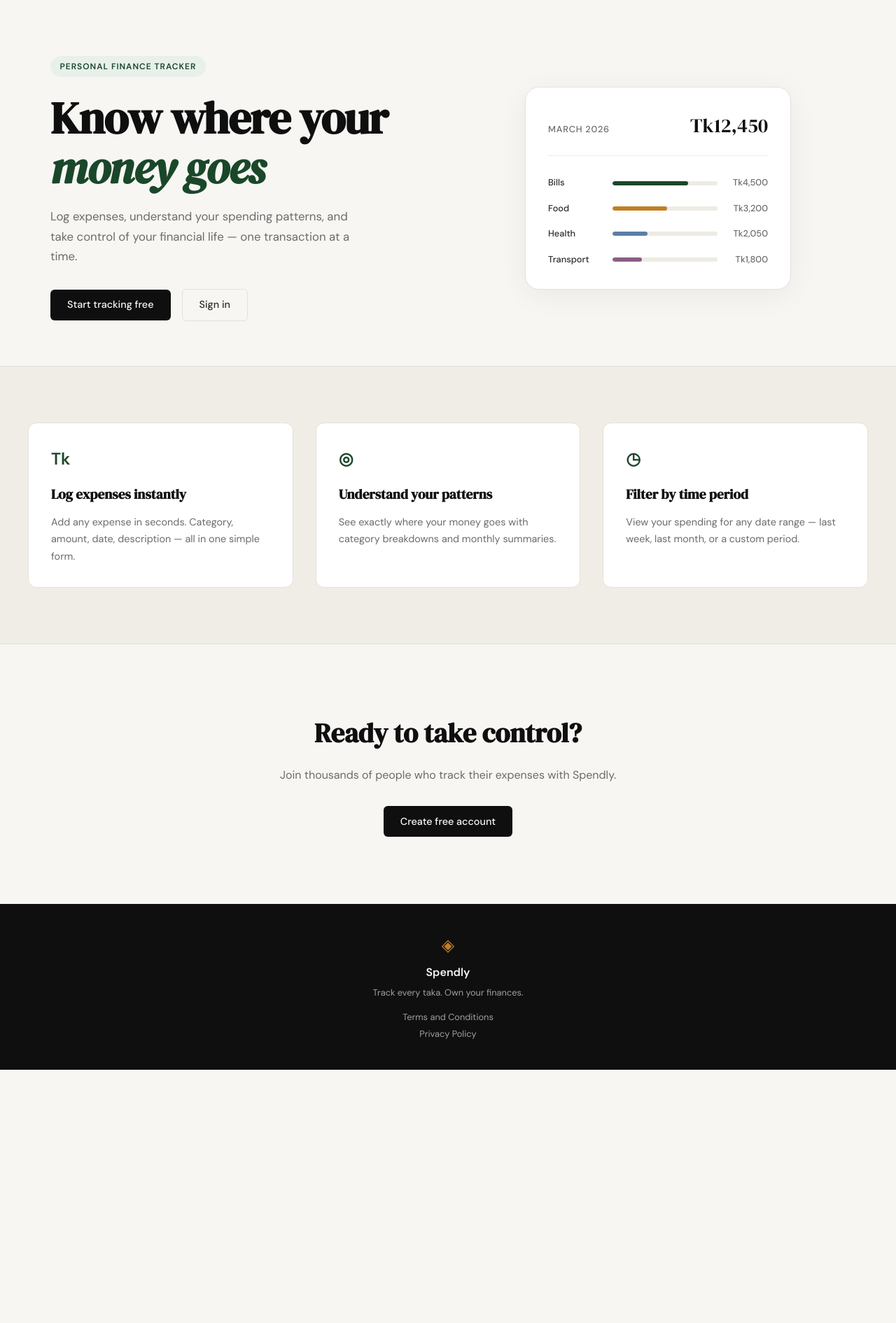
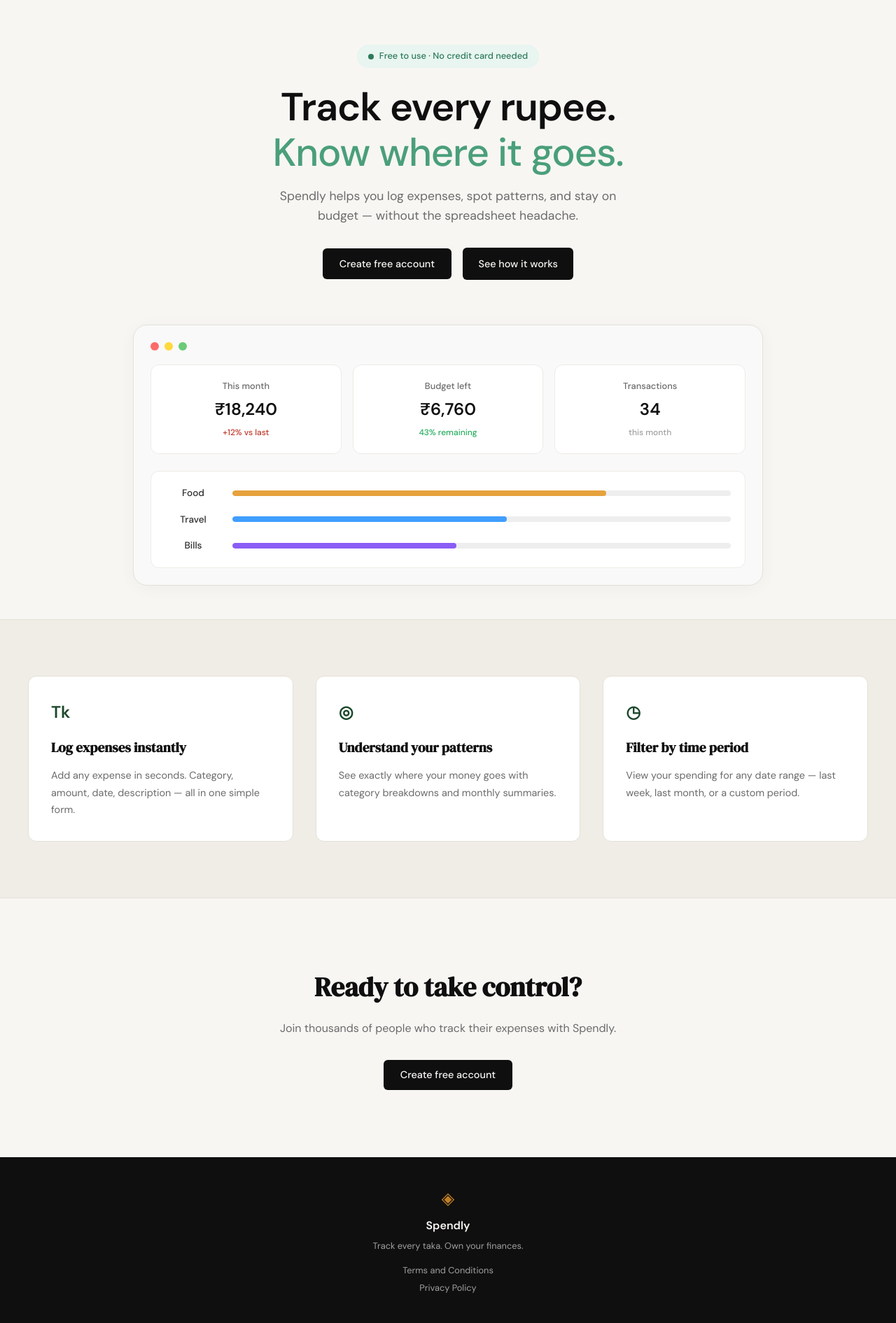
Before and after one commit to ShadmanEfti/spendly, a Flask app: page / in a window 1280 px wide. Shown: the part 61-1952 px from the top of the page at 70% size. Before the commit the page ends 1590 px from the top, so only its background shows below. Run offline with Flask 3, Linux system fonts and the light colour scheme.

Commit message:
landing: redesign hero section to match mockup

```diff
--- a/static/css/style.css
+++ b/static/css/style.css
@@ -124,137 +124,203 @@ a { color: inherit; text-decoration: none; }
 /* ------------------------------------------------------------------ */
 
 .hero {
-    padding: 5rem 2rem 4rem;
+    padding: 4rem 2rem 3rem;
     display: grid;
-    grid-template-columns: 1fr 1fr;
-    gap: 4rem;
+    grid-template-columns: 1fr;
+    gap: 3rem;
     align-items: center;
     max-width: var(--max-width);
+    margin: 0 auto;
+    text-align: center;
+}
+
+.hero-content {
+    max-width: 700px;
     margin: 0 auto;
 }
 
 .hero-badge {
-    display: inline-block;
-    background: var(--accent-light);
-    color: var(--accent);
-    font-size: 0.75rem;
-    font-weight: 600;
-    letter-spacing: 0.08em;
-    text-transform: uppercase;
-    padding: 0.35rem 0.85rem;
+    display: inline-flex;
+    align-items: center;
+    gap: 0.5rem;
+    background: #e8f5f0;
+    color: #2d7a5a;
+    font-size: 0.8rem;
+    font-weight: 500;
+    padding: 0.4rem 1rem;
     border-radius: 999px;
     margin-bottom: 1.5rem;
 }
 
-.hero-title {
-    font-family: var(--font-display);
-    font-size: clamp(2.5rem, 5vw, 4rem);
-    line-height: 1.1;
-    letter-spacing: -0.02em;
-    color: var(--ink);
-    margin-bottom: 1.25rem;
+.badge-dot {
+    width: 8px;
+    height: 8px;
+    background: #2d7a5a;
+    border-radius: 50%;
 }
 
-.hero-title em {
-    font-style: italic;
-    color: var(--accent);
+.hero-title {
+    font-family: var(--font-body);
+    font-size: clamp(2.5rem, 5vw, 3.5rem);
+    line-height: 1.15;
+    font-weight: 600;
+    color: var(--ink);
+    margin-bottom: 1rem;
+    letter-spacing: -0.02em;
+}
+
+.hero-title-accent {
+    color: #4a9f7a;
+    font-weight: 500;
 }
 
 .hero-subtitle {
-    font-size: 1.05rem;
+    font-size: 1.1rem;
     color: var(--ink-muted);
-    line-height: 1.7;
-    max-width: 460px;
-    margin-bottom: 2rem;
+    line-height: 1.6;
+    max-width: 540px;
+    margin: 0 auto 2rem;
 }
 
 .hero-actions {
     display: flex;
     gap: 1rem;
     align-items: center;
+    justify-content: center;
+}
+
+.btn-secondary {
+    display: inline-block;
+    background: var(--ink);
+    color: var(--paper);
+    padding: 0.7rem 1.4rem;
+    border-radius: var(--radius-sm);
+    font-family: var(--font-body);
+    font-size: 0.9rem;
+    font-weight: 500;
+    cursor: pointer;
+    border: none;
+    transition: background 0.2s;
+    text-decoration: none;
+}
+
+.btn-secondary:hover {
+    background: #333;
 }
 
 /* ------------------------------------------------------------------ */
-/* Mock card (hero visual)                                             */
+/* Dashboard mockup (hero visual)                                      */
 /* ------------------------------------------------------------------ */
 
 .hero-visual {
     display: flex;
     justify-content: center;
+    margin-top: 1rem;
 }
 
-.mock-card {
-    background: var(--paper-card);
+.dashboard-mockup {
+    background: #f9f9f9;
     border: 1px solid var(--border);
     border-radius: var(--radius-lg);
-    padding: 2rem;
+    padding: 1.5rem;
     width: 100%;
-    max-width: 380px;
-    box-shadow: 0 8px 40px rgba(0,0,0,0.06);
+    max-width: 900px;
+    box-shadow: 0 4px 24px rgba(0,0,0,0.04);
 }
 
-.mock-card-header {
+.dashboard-header {
     display: flex;
-    justify-content: space-between;
-    align-items: baseline;
-    margin-bottom: 1.75rem;
-    padding-bottom: 1.25rem;
-    border-bottom: 1px solid var(--border-soft);
+    gap: 0.5rem;
+    margin-bottom: 1.25rem;
 }
 
-.mock-label {
-    font-size: 0.8rem;
-    font-weight: 500;
-    color: var(--ink-muted);
-    text-transform: uppercase;
-    letter-spacing: 0.06em;
+.dashboard-dot {
+    width: 12px;
+    height: 12px;
+    border-radius: 50%;
 }
 
-.mock-total {
-    font-family: var(--font-display);
-    font-size: 1.75rem;
+.dashboard-dot.red { background: #ff6b6b; }
+.dashboard-dot.yellow { background: #ffd93d; }
+.dashboard-dot.green { background: #6bcb77; }
+
+.dashboard-stats {
+    display: grid;
+    grid-template-columns: repeat(3, 1fr);
+    gap: 1rem;
+    margin-bottom: 1.5rem;
+}
+
+.stat-card {
+    background: var(--paper-card);
+    border: 1px solid var(--border-soft);
+    border-radius: var(--radius-md);
+    padding: 1.25rem;
+    display: flex;
+    flex-direction: column;
+    gap: 0.25rem;
+}
+
+.stat-label {
+    font-size: 0.8rem;
+    color: var(--ink-muted);
+    font-weight: 500;
+}
+
+.stat-value {
+    font-size: 1.5rem;
+    font-weight: 600;
     color: var(--ink);
 }
 
-.mock-bars { display: flex; flex-direction: column; gap: 1rem; }
-
-.mock-bar-row {
-    display: grid;
-    grid-template-columns: 80px 1fr 60px;
-    align-items: center;
-    gap: 0.75rem;
+.stat-change {
+    font-size: 0.75rem;
+    font-weight: 500;
 }
 
-.mock-cat {
-    font-size: 0.8rem;
-    font-weight: 500;
-    color: var(--ink-soft);
+.stat-change.positive { color: #c0392b; }
+.stat-change.success { color: #27ae60; }
+.stat-change.muted { color: var(--ink-faint); }
+
+.dashboard-chart {
+    background: var(--paper-card);
+    border: 1px solid var(--border-soft);
+    border-radius: var(--radius-md);
+    padding: 1.25rem;
+    display: flex;
+    flex-direction: column;
+    gap: 1rem;
 }
 
-.mock-bar-track {
-    height: 6px;
-    background: var(--border-soft);
+.chart-row {
+    display: grid;
+    grid-template-columns: 80px 1fr;
+    align-items: center;
+    gap: 1rem;
+}
+
+.chart-label {
+    font-size: 0.85rem;
+    color: var(--ink-soft);
+    font-weight: 500;
+}
+
+.chart-bar-track {
+    height: 8px;
+    background: #eee;
     border-radius: 999px;
     overflow: hidden;
 }
 
-.mock-bar {
+.chart-bar {
     height: 100%;
-    background: var(--accent);
     border-radius: 999px;
     transition: width 0.6s ease;
 }
 
-.mock-bar-2 { background: var(--accent-2); }
-.mock-bar-3 { background: #5b7fa6; }
-.mock-bar-4 { background: #8b5e83; }
-
-.mock-amt {
-    font-size: 0.8rem;
-    font-weight: 500;
-    color: var(--ink-muted);
-    text-align: right;
-}
+.chart-bar-food { background: #e6a23c; }
+.chart-bar-travel { background: #409eff; }
+.chart-bar-bills { background: #8b5cf6; }
 
 /* ------------------------------------------------------------------ */
 /* Buttons                                                             */
--- a/templates/landing.html
+++ b/templates/landing.html
@@ -5,56 +5,66 @@
 {% block content %}
 
 <section class="hero">
-    <div class="hero-inner">
-        <div class="hero-badge">Personal Finance Tracker</div>
+    <div class="hero-content">
+        <div class="hero-badge">
+            <span class="badge-dot"></span>
+            Free to use · No credit card needed
+        </div>
         <h1 class="hero-title">
-            Know where your<br>
-            <em>money goes</em>
+            Track every rupee.<br>
+            <span class="hero-title-accent">Know where it goes.</span>
         </h1>
         <p class="hero-subtitle">
-            Log expenses, understand your spending patterns,
-            and take control of your financial life —
-            one transaction at a time.
+            Spendly helps you log expenses, spot patterns, and stay
+            on budget — without the spreadsheet headache.
         </p>
         <div class="hero-actions">
-            <a href="{{ url_for('register') }}" class="btn-primary">Start tracking free</a>
-            <a href="{{ url_for('login') }}" class="btn-ghost">Sign in</a>
+            <a href="{{ url_for('register') }}" class="btn-primary">Create free account</a>
+            <a href="#how-it-works" class="btn-secondary">See how it works</a>
         </div>
     </div>
     <div class="hero-visual">
-        <div class="mock-card">
-            <div class="mock-card-header">
-                <span class="mock-label">March 2026</span>
-                <span class="mock-total">Tk12,450</span>
+        <div class="dashboard-mockup">
+            <div class="dashboard-header">
+                <span class="dashboard-dot red"></span>
+                <span class="dashboard-dot yellow"></span>
+                <span class="dashboard-dot green"></span>
             </div>
-            <div class="mock-bars">
-                <div class="mock-bar-row">
-                    <span class="mock-cat">Bills</span>
-                    <div class="mock-bar-track">
-                        <div class="mock-bar" style="width: 72%"></div>
+            <div class="dashboard-stats">
+                <div class="stat-card">
+                    <span class="stat-label">This month</span>
+                    <span class="stat-value">₹18,240</span>
+                    <span class="stat-change positive">+12% vs last</span>
+                </div>
+                <div class="stat-card">
+                    <span class="stat-label">Budget left</span>
+                    <span class="stat-value">₹6,760</span>
+                    <span class="stat-change success">43% remaining</span>
+                </div>
+                <div class="stat-card">
+                    <span class="stat-label">Transactions</span>
+                    <span class="stat-value">34</span>
+                    <span class="stat-change muted">this month</span>
+                </div>
+            </div>
+            <div class="dashboard-chart">
+                <div class="chart-row">
+                    <span class="chart-label">Food</span>
+                    <div class="chart-bar-track">
+                        <div class="chart-bar chart-bar-food" style="width: 75%"></div>
                     </div>
-                    <span class="mock-amt">Tk4,500</span>
                 </div>
-                <div class="mock-bar-row">
-                    <span class="mock-cat">Food</span>
-                    <div class="mock-bar-track">
-                        <div class="mock-bar mock-bar-2" style="width: 52%"></div>
+                <div class="chart-row">
+                    <span class="chart-label">Travel</span>
+                    <div class="chart-bar-track">
+                        <div class="chart-bar chart-bar-travel" style="width: 55%"></div>
                     </div>
-                    <span class="mock-amt">Tk3,200</span>
                 </div>
-                <div class="mock-bar-row">
-                    <span class="mock-cat">Health</span>
-                    <div class="mock-bar-track">
-                        <div class="mock-bar mock-bar-3" style="width: 33%"></div>
+                <div class="chart-row">
+                    <span class="chart-label">Bills</span>
+                    <div class="chart-bar-track">
+                        <div class="chart-bar chart-bar-bills" style="width: 45%"></div>
                     </div>
-                    <span class="mock-amt">Tk2,050</span>
-                </div>
-                <div class="mock-bar-row">
-                    <span class="mock-cat">Transport</span>
-                    <div class="mock-bar-track">
-                        <div class="mock-bar mock-bar-4" style="width: 28%"></div>
-                    </div>
-                    <span class="mock-amt">Tk1,800</span>
                 </div>
             </div>
         </div>
```
